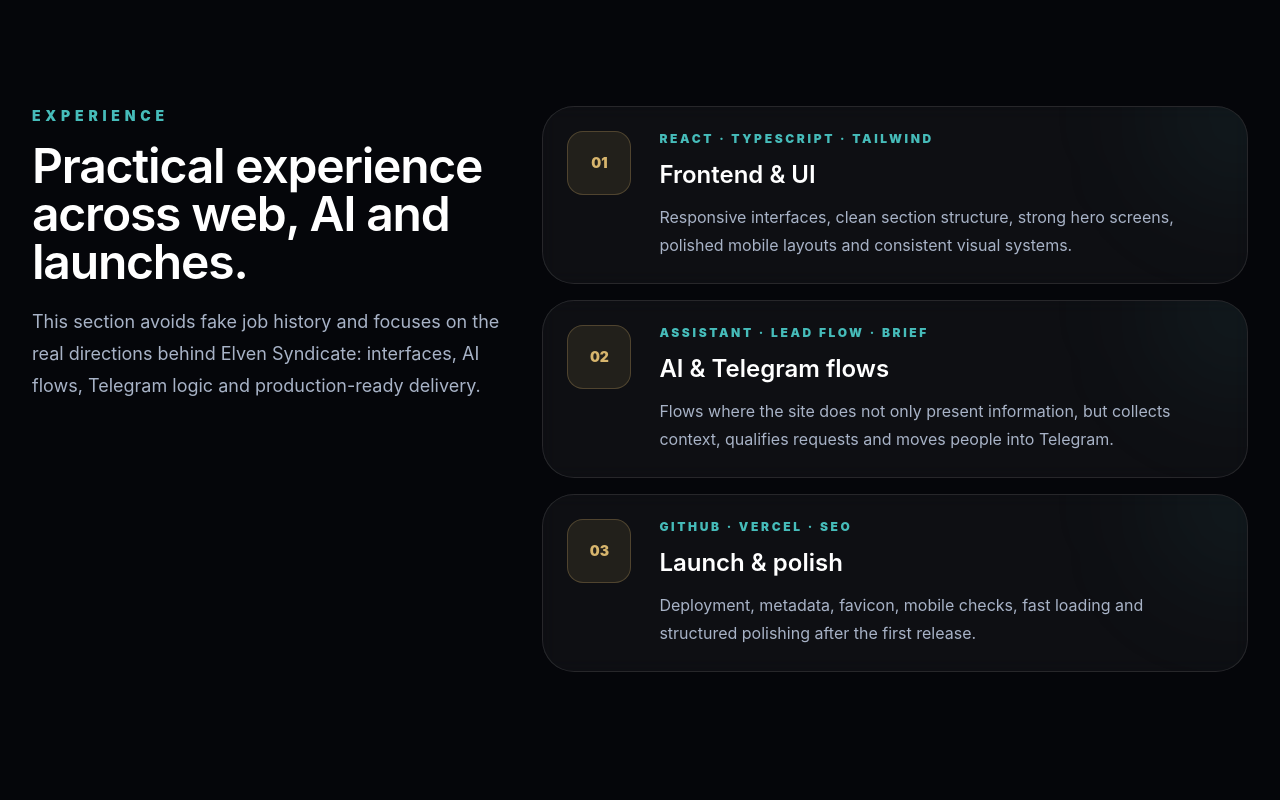
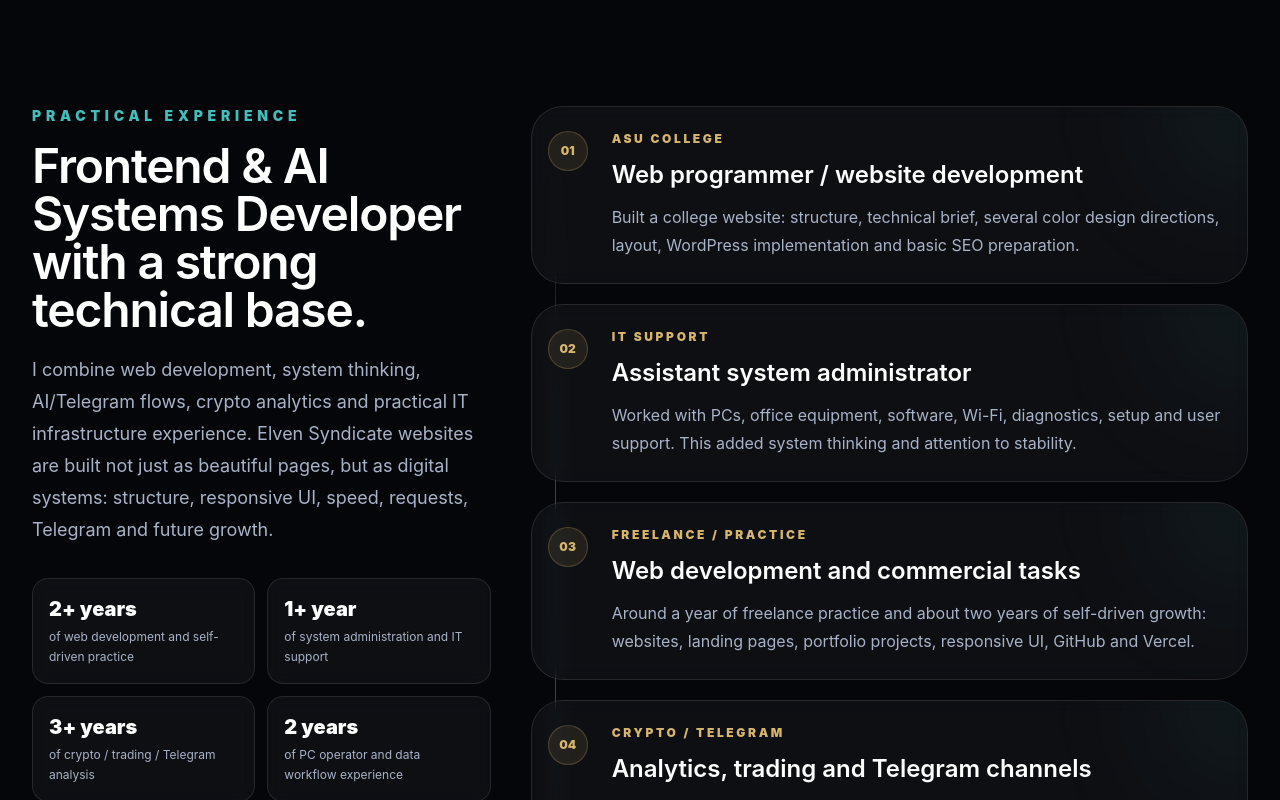
Before and after one commit to kenform/elven-syndicate, a React (Vite) app: page / in a window 1280 px wide. Shown: the part 1320-2120 px from the top of the page. Built offline with nearby package versions, Linux system fonts and the light colour scheme.

Commit message:
Fix experience section and add arcane reviews

```diff
--- a/src/App.tsx
+++ b/src/App.tsx
@@ -1081,81 +1081,78 @@ function StudioConsole({ lang }: { lang: Lang }) {
 function ExperienceBlock({ lang }: { lang: Lang }) {
   const t = lang === 'ru'
     ? {
-        label: 'Опыт',
-        title: 'Практический опыт в web, AI и запуске проектов.',
-        text: 'Этот блок показывает не выдуманные места работы, а реальные направления, на которых строится Elven Syndicate: интерфейсы, AI-сценарии, Telegram-логика и аккуратный production-ready запуск.',
-        items: [
-          {
-            title: 'Frontend & UI',
-            meta: 'React · TypeScript · Tailwind',
-            text: 'Адаптивные интерфейсы, чистая структура секций, сильный первый экран, аккуратная мобильная версия и понятная визуальная система.',
-          },
-          {
-            title: 'AI & Telegram flows',
-            meta: 'Assistant · Lead flow · Brief',
-            text: 'Сценарии, где сайт не просто показывает информацию, а собирает контекст, квалифицирует заявку и ведёт человека в Telegram.',
-          },
-          {
-            title: 'Launch & polish',
-            meta: 'GitHub · Vercel · SEO',
-            text: 'Деплой, метаданные, favicon, проверка мобильной версии, быстрая загрузка и последовательная полировка после первого релиза.',
-          },
+        label: 'Практический опыт',
+        title: 'Frontend & AI Systems Developer с сильной технической базой.',
+        text: 'Я совмещаю web-разработку, системное мышление, AI/Telegram-сценарии, криптоаналитику и практический опыт в IT-инфраструктуре. Поэтому сайты Elven Syndicate строятся не просто как красивые страницы, а как digital-системы: структура, адаптив, скорость, заявки, Telegram и возможность развивать проект дальше.',
+        stats: [
+          ['2+ года', 'web-разработки и самостоятельной практики'],
+          ['1+ год', 'системного администрирования и IT-поддержки'],
+          ['3+ года', 'crypto / trading / Telegram-аналитики'],
+          ['2 года', 'опыта оператора ПК и работы с данными'],
+        ],
+        timeline: [
+          ['Колледж АГУ', 'Web-программист / разработка сайта', 'Создавал сайт для колледжа: структура, ТЗ, дизайн в нескольких цветовых вариантах, вёрстка, WordPress-часть и базовая подготовка под SEO.'],
+          ['IT-поддержка', 'Помощник системного администратора', 'Работал с ПК, офисной техникой, ПО, Wi-Fi, диагностикой, настройкой и поддержкой пользователей. Это добавило системного мышления и внимания к стабильности.'],
+          ['Freelance / практика', 'Web-разработка и коммерческие задачи', 'Около года фриланс-практики и около двух лет самостоятельного развития: сайты, лендинги, портфолио, адаптив, UI-полировка, GitHub, Vercel и реальные проекты.'],
+          ['Crypto / Telegram', 'Аналитика, трейдинг и Telegram-каналы', 'Несколько лет в криптовалютной среде: анализ рынка, торговые сценарии, ведение Telegram-канала, администрирование, упаковка информации и работа с аудиторией.'],
+          ['Elven Syndicate', 'Frontend & AI Systems Developer', 'Собираю сайты и AI-ready интерфейсы, где важны визуальная подача, структура, скорость, мобильная версия, Telegram-first заявки и будущий AI-ассистент.'],
         ],
       }
     : {
-        label: 'Experience',
-        title: 'Practical experience across web, AI and launches.',
-        text: 'This section avoids fake job history and focuses on the real directions behind Elven Syndicate: interfaces, AI flows, Telegram logic and production-ready delivery.',
-        items: [
-          {
-            title: 'Frontend & UI',
-            meta: 'React · TypeScript · Tailwind',
-            text: 'Responsive interfaces, clean section structure, strong hero screens, polished mobile layouts and consistent visual systems.',
-          },
-          {
-            title: 'AI & Telegram flows',
-            meta: 'Assistant · Lead flow · Brief',
-            text: 'Flows where the site does not only present information, but collects context, qualifies requests and moves people into Telegram.',
-          },
-          {
-            title: 'Launch & polish',
-            meta: 'GitHub · Vercel · SEO',
-            text: 'Deployment, metadata, favicon, mobile checks, fast loading and structured polishing after the first release.',
-          },
+        label: 'Practical experience',
+        title: 'Frontend & AI Systems Developer with a strong technical base.',
+        text: 'I combine web development, system thinking, AI/Telegram flows, crypto analytics and practical IT infrastructure experience. Elven Syndicate websites are built not just as beautiful pages, but as digital systems: structure, responsive UI, speed, requests, Telegram and future growth.',
+        stats: [
+          ['2+ years', 'of web development and self-driven practice'],
+          ['1+ year', 'of system administration and IT support'],
+          ['3+ years', 'of crypto / trading / Telegram analysis'],
+          ['2 years', 'of PC operator and data workflow experience'],
+        ],
+        timeline: [
+          ['ASU College', 'Web programmer / website development', 'Built a college website: structure, technical brief, several color design directions, layout, WordPress implementation and basic SEO preparation.'],
+          ['IT support', 'Assistant system administrator', 'Worked with PCs, office equipment, software, Wi-Fi, diagnostics, setup and user support. This added system thinking and attention to stability.'],
+          ['Freelance / practice', 'Web development and commercial tasks', 'Around a year of freelance practice and about two years of self-driven growth: websites, landing pages, portfolio projects, responsive UI, GitHub and Vercel.'],
+          ['Crypto / Telegram', 'Analytics, trading and Telegram channels', 'Several years in crypto: market analysis, trading scenarios, Telegram channel administration, structured content and audience work.'],
+          ['Elven Syndicate', 'Frontend & AI Systems Developer', 'I build websites and AI-ready interfaces with strong visuals, clear structure, speed, mobile polish, Telegram-first requests and future AI assistant logic.'],
         ],
       };
 
   return (
     <section id="experience" className="mx-auto max-w-7xl px-5 py-16 sm:px-6 sm:py-20 lg:px-8">
-      <div className="grid gap-10 lg:grid-cols-[0.8fr_1.2fr] lg:items-start">
+      <div className="grid gap-10 lg:grid-cols-[0.78fr_1.22fr] lg:items-start">
         <div className="lg:sticky lg:top-28">
           <SectionLabel>{t.label}</SectionLabel>
           <h2 className="mt-4 text-3xl font-semibold tracking-tight text-white sm:text-5xl">{t.title}</h2>
           <p className="mt-5 text-lg leading-8 text-mist">{t.text}</p>
+          <div className="mt-8 grid grid-cols-2 gap-3">
+            {t.stats.map(([value, label]) => (
+              <div key={value} className="rounded-2xl border border-white/10 bg-white/[0.04] p-4 backdrop-blur">
+                <p className="text-xl font-black text-white">{value}</p>
+                <p className="mt-1 text-xs leading-5 text-mist">{label}</p>
+              </div>
+            ))}
+          </div>
         </div>
-
-        <div className="grid gap-4">
-          {t.items.map((item, index) => (
-            <article key={item.title} className="group relative overflow-hidden rounded-[2rem] border border-white/10 bg-white/[0.04] p-6 backdrop-blur transition duration-500 hover:-translate-y-1 hover:border-emerald/35 hover:bg-white/[0.055]">
-              <div className="pointer-events-none absolute -right-16 -top-16 h-36 w-36 rounded-full bg-emerald/10 blur-3xl transition duration-500 group-hover:bg-violet/15" />
-              <div className="relative grid gap-5 sm:grid-cols-[4.5rem_1fr]">
-                <div className="grid h-16 w-16 place-items-center rounded-2xl border border-gold/25 bg-gold/10 text-sm font-black text-gold">
-                  0{index + 1}
+        <div className="relative">
+          <div className="pointer-events-none absolute left-6 top-0 hidden h-full w-px bg-gradient-to-b from-transparent via-emerald/50 to-transparent sm:block" />
+          <div className="grid gap-5">
+            {t.timeline.map(([period, title, text], index) => (
+              <article key={title} className="group relative overflow-hidden rounded-[2rem] border border-white/10 bg-white/[0.04] p-6 backdrop-blur transition duration-500 hover:-translate-y-1 hover:border-emerald/35 hover:bg-white/[0.055] sm:pl-20">
+                <div className="absolute left-4 top-6 hidden h-10 w-10 place-items-center rounded-full border border-gold/25 bg-gold/10 text-xs font-black text-gold sm:grid">0{index + 1}</div>
+                <div className="pointer-events-none absolute -right-16 -top-16 h-36 w-36 rounded-full bg-emerald/10 blur-3xl transition duration-500 group-hover:bg-violet/15" />
+                <div className="relative">
+                  <p className="text-xs font-black uppercase tracking-[0.22em] text-gold">{period}</p>
+                  <h3 className="mt-3 text-2xl font-semibold text-white">{title}</h3>
+                  <p className="mt-3 leading-7 text-mist">{text}</p>
                 </div>
-                <div>
-                  <p className="text-xs font-black uppercase tracking-[0.22em] text-emerald">{item.meta}</p>
-                  <h3 className="mt-3 text-2xl font-semibold text-white">{item.title}</h3>
-                  <p className="mt-3 leading-7 text-mist">{item.text}</p>
-                </div>
-              </div>
-            </article>
-          ))}
+              </article>
+            ))}
+          </div>
         </div>
       </div>
     </section>
   );
 }
-
 
 function ResultCards({ lang }: { lang: Lang }) {
   const t = lang === 'ru'
@@ -1229,6 +1226,65 @@ function ArcaneGlyphField() {
 }
 
 
+function ArcaneReviewsSection({ lang }: { lang: Lang }) {
+  const t = lang === 'ru'
+    ? {
+        label: 'Отзывы и доверие',
+        title: 'Сигналы доверия, запечатанные в проектах.',
+        text: 'Пока здесь не сухие фейковые цитаты, а аккуратная зона доверия: какие задачи уже собраны, что улучшалось и куда можно перейти, чтобы посмотреть работы.',
+        portfolio: 'Открыть портфолио',
+        cards: [
+          ['VitaPulse', 'Медицинский сайт был доведён до понятной структуры: услуги, цены, специалисты, контакты, адаптив и спокойная визуальная подача.', 'Структура · доверие · адаптив'],
+          ['Портфолио', 'Портфолио собирается как витрина работ: проекты, описания, ссылки, визуальная подача и постепенная полировка слабых мест.', 'Витрина · проекты · презентация'],
+          ['Elven Syndicate', 'Fantasy-tech сайт строится как будущая digital-система: заявки, Telegram, AI-ассистент, RU/EN и премиальная подача.', 'Web · AI · Telegram'],
+        ],
+      }
+    : {
+        label: 'Reviews and trust',
+        title: 'Trust signals sealed inside projects.',
+        text: 'Not fake dry quotes, but a clean trust zone: what has been built, what was improved and where visitors can open the portfolio.',
+        portfolio: 'Open portfolio',
+        cards: [
+          ['VitaPulse', 'The healthcare website was polished into a clearer structure: services, prices, specialists, contacts, responsive UI and calm visual presentation.', 'Structure · trust · responsive'],
+          ['Portfolio', 'The portfolio is becoming a proper work showcase: projects, descriptions, links, visual presentation and gradual polish of weak spots.', 'Showcase · projects · presentation'],
+          ['Elven Syndicate', 'The fantasy-tech website is built as a future digital system: requests, Telegram, AI assistant, RU/EN and premium presentation.', 'Web · AI · Telegram'],
+        ],
+      };
+
+  return (
+    <section id="reviews" className="mx-auto max-w-7xl px-5 py-16 sm:px-6 sm:py-20 lg:px-8">
+      <div className="mb-10 flex flex-col gap-6 lg:flex-row lg:items-end lg:justify-between">
+        <div className="max-w-3xl">
+          <SectionLabel>{t.label}</SectionLabel>
+          <h2 className="mt-4 text-3xl font-semibold tracking-tight text-white sm:text-5xl">{t.title}</h2>
+          <p className="mt-5 text-lg leading-8 text-mist">{t.text}</p>
+        </div>
+        <a href="https://portfolio-pi-snowy-53.vercel.app/#/projects" target="_blank" rel="noreferrer" className="inline-flex w-fit items-center justify-center rounded-2xl border border-emerald/30 bg-emerald/10 px-6 py-4 text-sm font-black text-white transition-all duration-500 hover:-translate-y-1 hover:border-emerald/60 hover:bg-emerald/15">
+          {t.portfolio}
+        </a>
+      </div>
+      <div className="mb-8 overflow-hidden rounded-[2rem] border border-white/10 bg-white/[0.035] p-3 shadow-[0_0_70px_rgba(70,188,186,.10)] backdrop-blur">
+        <img src="/assets/review-eggs-1.png" alt="Arcane dragon eggs for testimonial seals" className="h-auto w-full rounded-[1.5rem] object-cover opacity-90" loading="lazy" />
+      </div>
+      <div className="grid gap-5 lg:grid-cols-3">
+        {t.cards.map(([title, quote, result], index) => (
+          <article key={title} className="group relative min-h-72 overflow-hidden rounded-[2rem] border border-white/10 bg-white/[0.04] p-6 backdrop-blur transition duration-500 hover:-translate-y-1 hover:border-gold/35 hover:bg-white/[0.055]">
+            <div className="absolute -right-20 -top-20 h-44 w-44 rounded-full bg-violet/10 blur-3xl transition duration-500 group-hover:bg-emerald/10" />
+            <div className="relative flex h-full flex-col">
+              <p className="text-sm font-black text-gold">0{index + 1}</p>
+              <h3 className="mt-8 text-2xl font-semibold text-white">{title}</h3>
+              <p className="mt-5 leading-7 text-mist">“{quote}”</p>
+              <div className="mt-auto border-t border-white/10 pt-6">
+                <p className="text-sm font-black text-white">{result}</p>
+              </div>
+            </div>
+          </article>
+        ))}
+      </div>
+    </section>
+  );
+}
+
 function App() {
   const [lang, setLang] = useState<Lang>(() => {
     if (typeof window === 'undefined') return 'en';
@@ -1506,6 +1562,8 @@ function App() {
 
         <ResultCards lang={lang} />
 
+        <ArcaneReviewsSection lang={lang} />
+
         <section id="faq" className="mx-auto max-w-7xl px-5 py-16 sm:px-6 sm:py-20 lg:px-8">
           <div className="grid gap-10 lg:grid-cols-[0.85fr_1.15fr]">
             <div>
```
